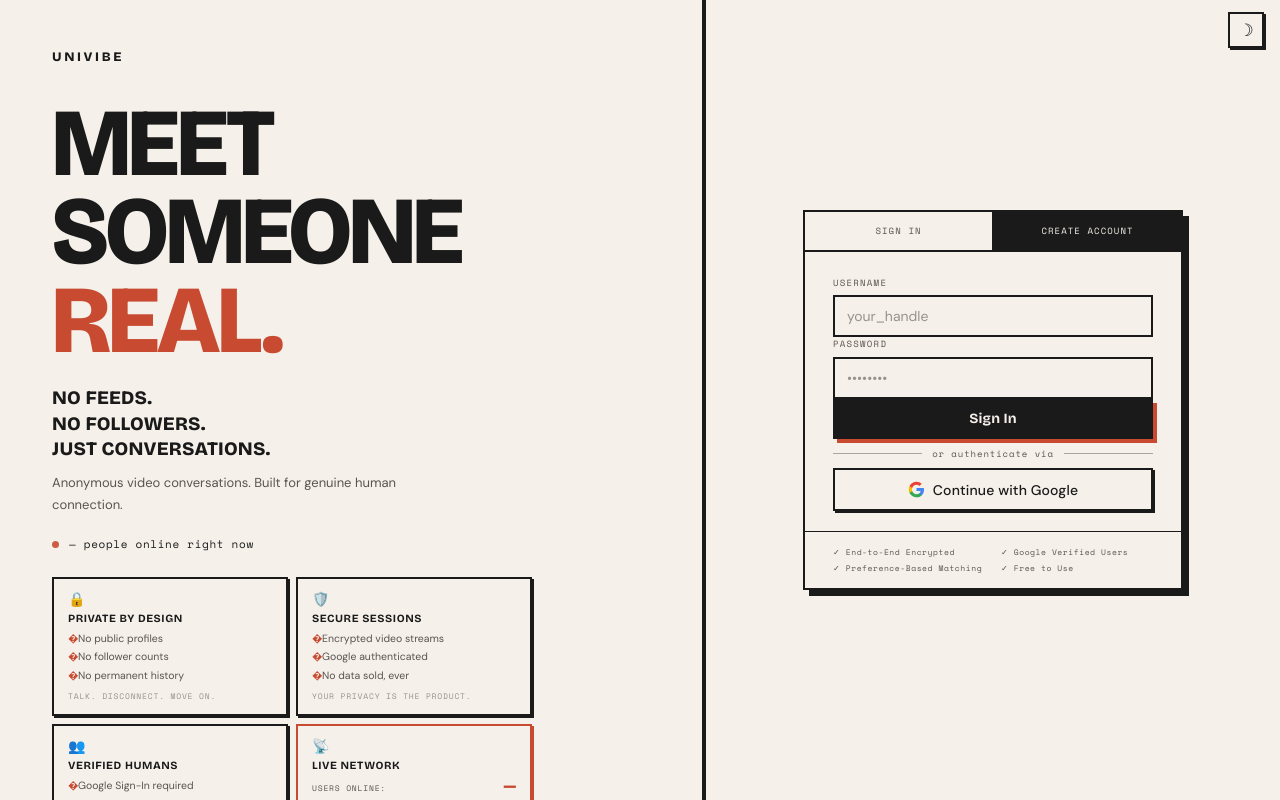
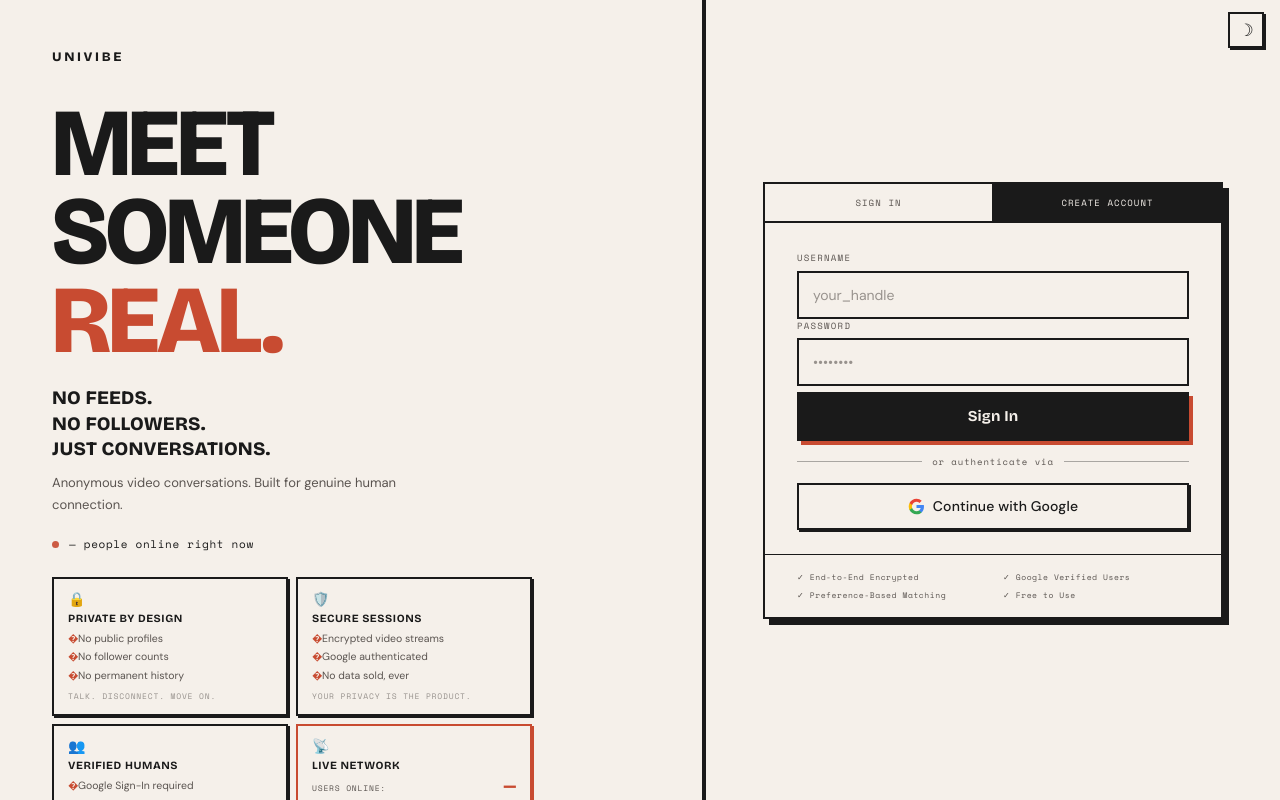
Before and after one commit to abhaynegi10/UniVibe, a website: page univibebackend/public/index.html in a window 1280 px wide. Drawn offline with nearby package versions, Linux system fonts and the light colour scheme; no server answers.

Commit message:
fix: larger auth card, bigger inputs, more spacing between buttons

```diff
--- a/univibebackend/public/style.css
+++ b/univibebackend/public/style.css
@@ -1697,3 +1697,48 @@ body.dark-mode .auth-tab.active {
     .auth-panel { height: auto; min-height: auto; }
     .auth-hero { height: auto; }
 }
+
+
+/* ── AUTH CARD SIZE & BUTTON SPACING FIX ─────────────────────────────── */
+
+/* Bigger card */
+.auth-card {
+    max-width: 460px;
+}
+
+/* More padding inside the form area */
+.auth-form-section {
+    padding: 28px 32px 24px;
+    gap: 18px;
+}
+
+/* Taller inputs */
+.auth-form-section .field-input {
+    padding: 13px 14px;
+    font-size: 14px;
+}
+
+/* Primary button: bigger & bolder */
+.auth-form-section .btn--primary {
+    padding: 15px 20px;
+    font-size: 15px;
+    margin-top: 6px;
+}
+
+/* Divider: more breathing room */
+.auth-divider {
+    margin: 14px 0 !important;
+}
+
+/* Google button: bigger */
+.auth-form-section .btn--google {
+    padding: 13px 20px;
+    font-size: 14px;
+    margin-top: 0;
+}
+
+/* Badges section: slightly more padding */
+.feature-badges {
+    padding: 16px 32px;
+    gap: 6px 20px;
+}
```
